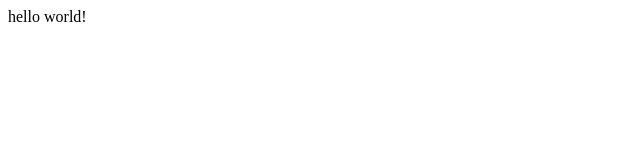
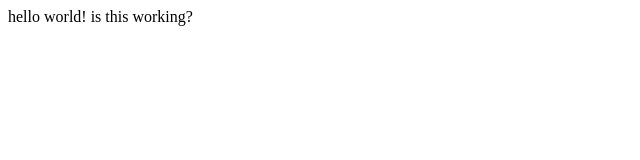
Before and after one commit to DeanParkin/PlanD, a plain HTML site: page index.html in a window 1280 px wide. Shown: the whole page, without its empty margins (0-640 px from the left). Drawn offline with Linux system fonts and the light colour scheme.

Commit message:
Commit init

```diff
--- a/index.html
+++ b/index.html
@@ -8,5 +8,6 @@
 </head>
 <body>
   hello world!
+  is this working?
 </body>
 </html>
```
